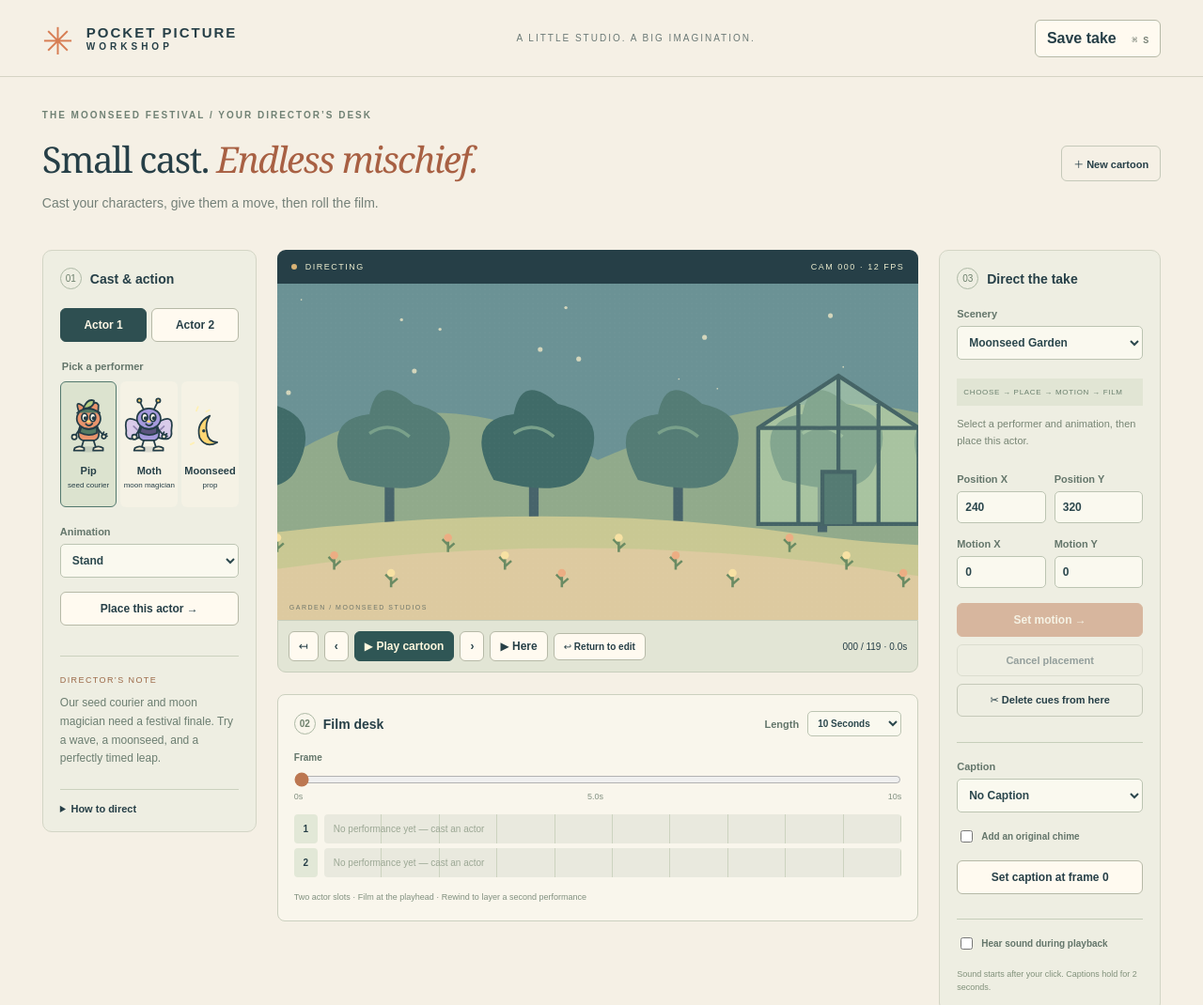
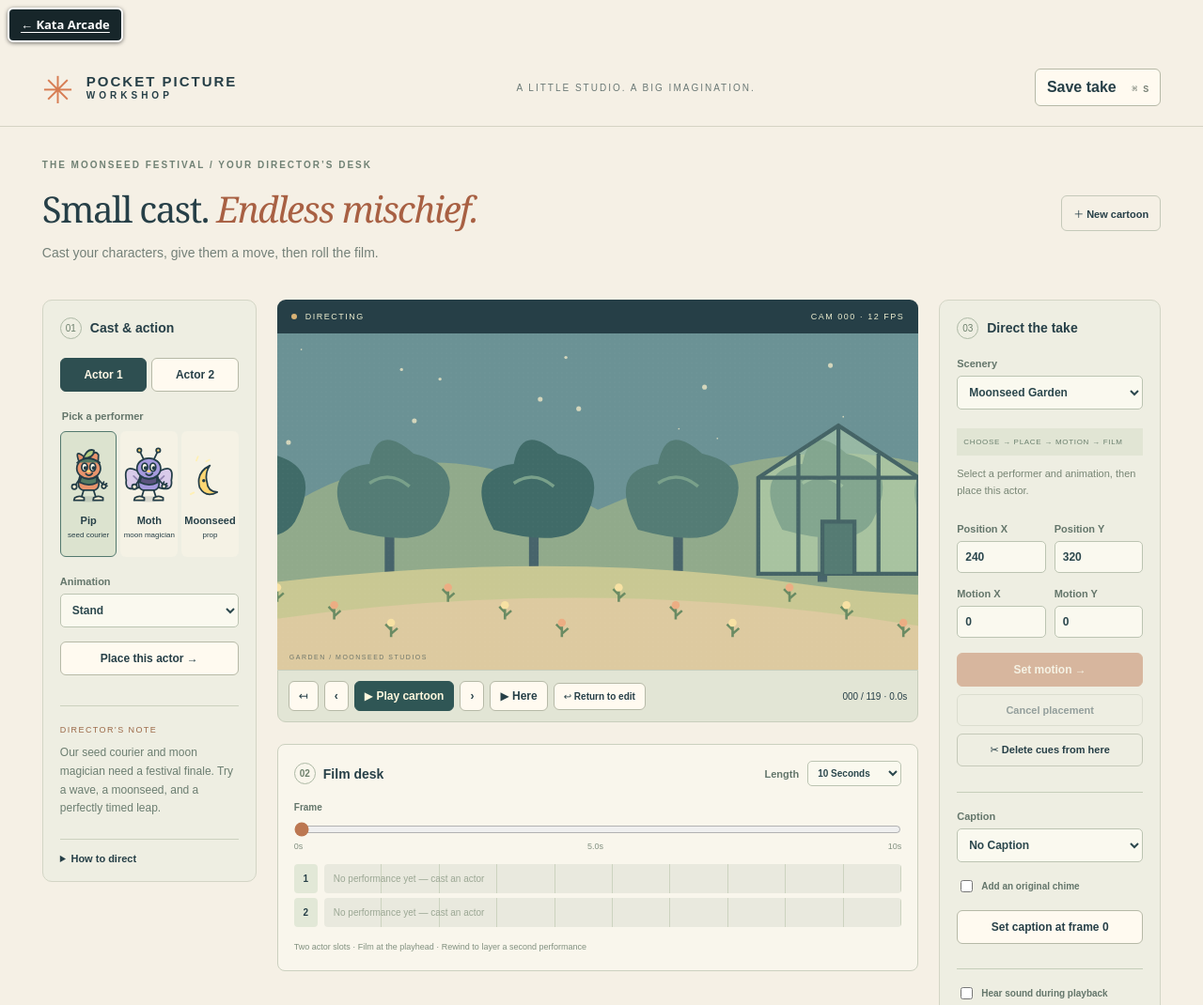
Before and after one commit to intrepion/kata-inspired-by-tiny-toon-adventures-cartoon-workshop-codex-dot, a website built with Vite: page index.html in a window 1280 px wide. Shown: the top 1070 px of the page at 94% size. Built offline with nearby package versions, Linux system fonts and the light colour scheme.

Commit message:
Add link back to Kata Arcade

```diff
--- a/index.html
+++ b/index.html
@@ -1 +1,6 @@
-<!doctype html><html lang="en"><head><meta charset="UTF-8"><meta name="viewport" content="width=device-width, initial-scale=1"><meta name="theme-color" content="#233d47"><title>Pocket Picture Workshop</title></head><body><div id="app"></div><script type="module" src="/src/main.ts"></script></body></html>
+<!doctype html><html lang="en"><head><meta charset="UTF-8"><meta name="viewport" content="width=device-width, initial-scale=1"><meta name="theme-color" content="#233d47"><title>Pocket Picture Workshop</title><style>[data-kata-arcade-nav] a:focus-visible { outline: 3px solid #ffdf70 !important; outline-offset: 3px; }</style>
+</head><body>
+    <div role="navigation" aria-label="Arcade navigation" data-kata-arcade-nav style="all:initial;display:block;position:relative;z-index:2147483647;font:600 13px/1.3 system-ui,sans-serif;">
+      <a href="https://intrepion.github.io/" style="display:inline-block;margin:8px;padding:8px 12px;border:2px solid #fff;border-radius:6px;background:#17262a;color:#fff;text-decoration:underline;text-underline-offset:3px;box-shadow:0 1px 4px #0008;">← Kata Arcade</a>
+    </div>
+<div id="app"></div><script type="module" src="/src/main.ts"></script></body></html>
```
